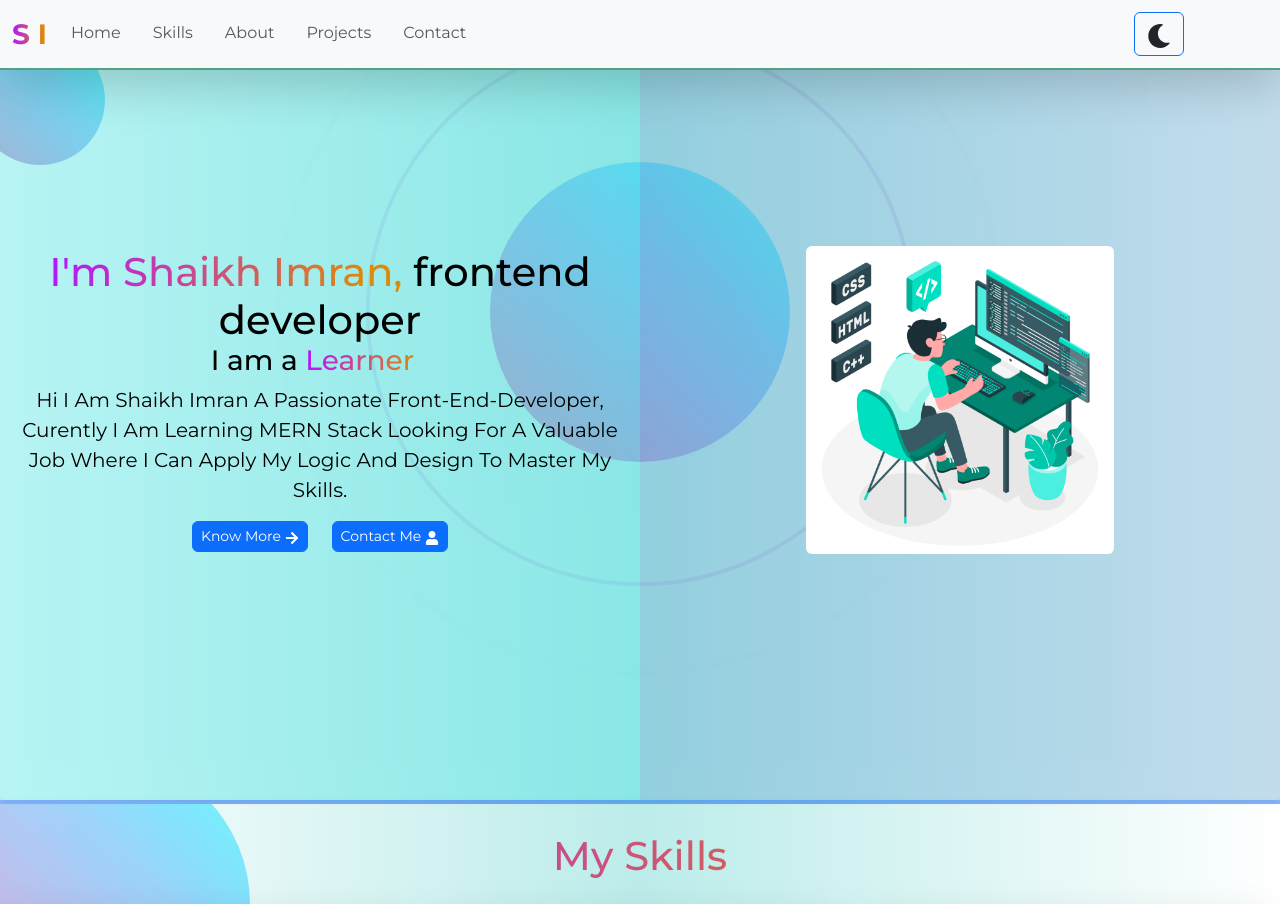
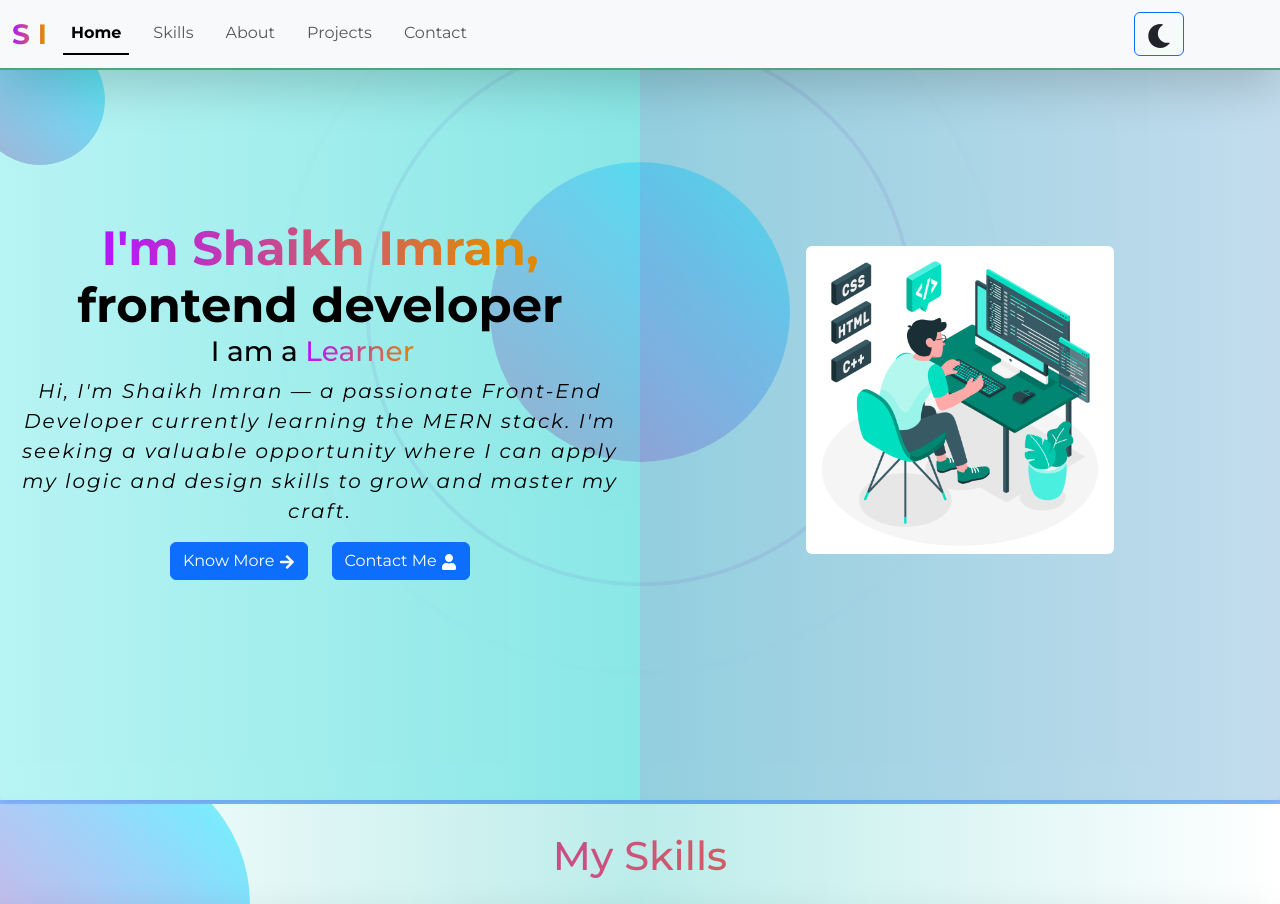
Before and after one commit to imran7264/personal_portfolio, a React (Vite) app: page / in a window 1280 px wide. Shown: the top 904 px of the page. Built offline with nearby package versions, Linux system fonts and the light colour scheme; the HTML template or start-up script is replaced by a standard one.

Commit message:
some small changes

```diff
--- a/src/components/about.jsx
+++ b/src/components/about.jsx
@@ -27,7 +27,7 @@ export default function About() {
       <section id="about" className="container">
         <div className="row d-flex justify-content-center">
 
-<div className="col-md-12 col-lg-8 p-0" data-aos="fade-up">
+<div className="col-md-12 col-lg-8 px-0" data-aos="fade-up">
  <div className="text-center">
    <h2 className="linear-text">
 
@@ -35,7 +35,7 @@ export default function About() {
 
    </h2>
    <h4 className="text-center">Based in Risod Maharashtra India.</h4>
-   <p>
+   <p className="px-2" style={{ letterSpacing: 1}}>
      I specialize in building responsive and interactive websites using
      modern web technologies like HTML, CSS, JavaScript, React, and
      Bootstarp. My goal is to create clean, efficient, and
--- a/src/components/button.jsx
+++ b/src/components/button.jsx
@@ -1,6 +1,6 @@
 export default function Button({ children, href }) {
   return (
-    <a href={href} className="btn btn-sm btn-primary rounded-2" target="_blank">
+    <a href={href} className="btn btn-primary rounded-2" target="_blank">
       {children}
     </a>
   );
--- a/src/components/card.jsx
+++ b/src/components/card.jsx
@@ -1,7 +1,7 @@
 export default function Card({ title, text, icon, children, img }) {
   return (
     <div className="card shadow-lg px-0" data-aos="fade-left">
-      <img src={img} alt="" className="card-img-top"/>
+      <img src={img} alt="" className="card-img-top border-bottom border-2 rounded" style={{borderColor: "#6c63ff !important"}}/>
       <div className="card-body py-2">
         <h5 className="card-title">
           {" "}
--- a/src/components/container.jsx
+++ b/src/components/container.jsx
@@ -1,12 +1,6 @@
 export default function Container({ children }) {
   return (
-    <main
-      className="scrollspy-example container-fluid p-0 min-vh-100 w-100 overflow-hidden"
-      data-bs-spy="scroll"
-      data-bs-target="#nav-scroll"
-      data-bs-smooth-scroll="true"
-      tabIndex={0}
-    >
+    <main className="container-fluid p-0 min-vh-100 w-100 overflow-hidden">
       {children}
     </main>
   );
--- a/src/components/home.jsx
+++ b/src/components/home.jsx
@@ -26,10 +26,7 @@ export default function Home() {
           id="back-img"
           data-aos="fade-left"
         >
-          <div
-            className="border-0 shadow-md text-center card-top align-self-end align-self-md-center"
-
-          >
+          <div className="border-0 shadow-md text-center card-top align-self-end align-self-md-center">
             <div className="img-top align-self-start">
               <img className="w-50 rounded" src={topImg} alt="logo" />
             </div>
@@ -39,16 +36,16 @@ export default function Home() {
         <div
           className="col-12 col-md-6 d-flex align-items-center text-center"
           id="intro"
-          data-aos="fade-right"
+          data-aos="fade-left"
         >
           <div className="card-body">
-            <h1 className="card-title">
+            <h1 className="card-title display-5 fw-bold">
               <span className="linear-text">I'm Shaikh Imran,</span> frontend
               developer
             </h1>
             <h3>
               I am a{" "}
-              <span className="linear-text">
+              <span className="linear-text d-inline-block">
                 <Typewriter
                   options={{
                     cursor: "_",
@@ -61,10 +58,11 @@ export default function Home() {
               </span>
             </h3>
 
-            <p className="card-text fs-5 text-capitalize font-currier">
-              Hi i am shaikh imran a passionate Front-End-Developer, curently i
-              am learning MERN stack looking for a valuable job where i can
-              apply my logic and design to master my skills.{" "}
+            <p className="card-text fs-5 fst-italic" style={{letterSpacing: 2}}>
+              Hi, I'm Shaikh Imran — a passionate Front-End Developer currently
+              learning the MERN stack. I'm seeking a valuable opportunity where
+              I can apply my logic and design skills to grow and master my
+              craft.{" "}
             </p>
             <div className="container col-sm-8 col-12 d-inline-flex justify-content-center gap-4">
               <Button href={"#about"}>
--- a/src/components/navbar.jsx
+++ b/src/components/navbar.jsx
@@ -6,18 +6,37 @@ const navLinks = [
   { name: "Skills", href: "#skill", id: "skill" },
   { name: "About", href: "#about", id: "about" },
   { name: "Projects", href: "#project", id: "project" },
-  { name: "Contact", href: "#contact", id: "contact" }
+  { name: "Contact", href: "#contact", id: "contact" },
 ];
 
 export default function Navbar() {
   const [darkMode, setDarkMode] = useState(false);
-  // const [activeLink, setActiveLink] = useState("home");
+  const [activeLink, setActiveLink] = useState("home");
 
   useEffect(() => {
     document.body.className = darkMode
       ? "text-white dark-mode"
       : "text-black light-mode";
   }, [darkMode]);
+
+  useEffect(() => {
+    const observer = new IntersectionObserver(
+      (entries) => {
+        entries.forEach((entry) => {
+          if (entry.isIntersecting) {
+            setActiveLink(entry.target.id);
+          }
+        });
+      },
+      { threshold: 0.6 }
+    );
+    navLinks.forEach((link) => {
+      const section = document.getElementById(link.id);
+      if (section) observer.observe(section);
+    });
+
+    return () => observer.disconnect();
+  }, []);
 
   return (
     <header>
@@ -48,10 +67,10 @@ export default function Navbar() {
               {navLinks.map((link) => (
                 <li key={link.id} className="nav-item">
                   <a
-                    className="nav-link" //${
-                    //   activeLink === link.id ? "active" : ""
-                    // }`}
-                    // onClick={() => setActiveLink(link.id)}
+                    className={`nav-link ${
+                      activeLink === link.id ? "active" : ""
+                    }`}
+                    onClick={() => setActiveLink(link.id)}
                     href={link.href}
                   >
                     {link.name}
```
